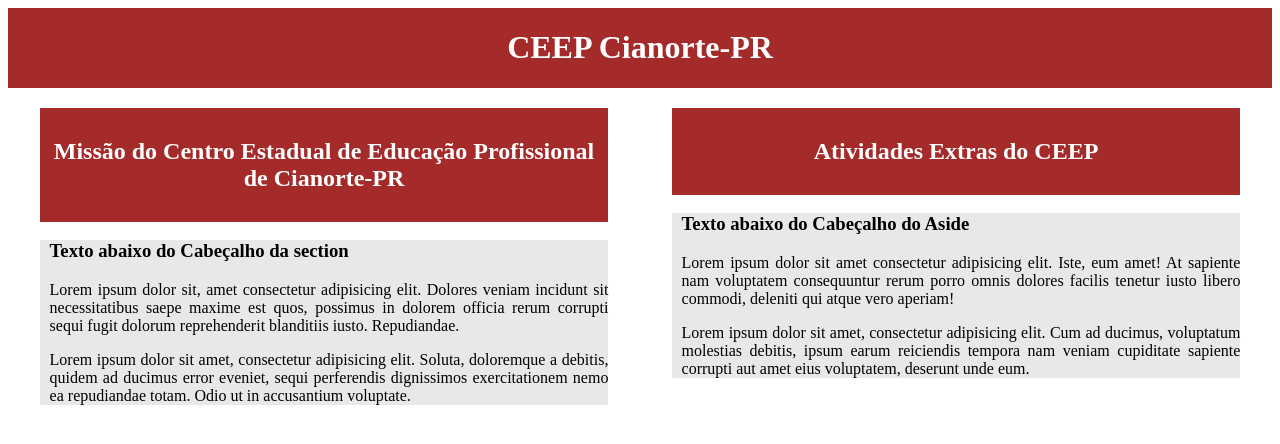
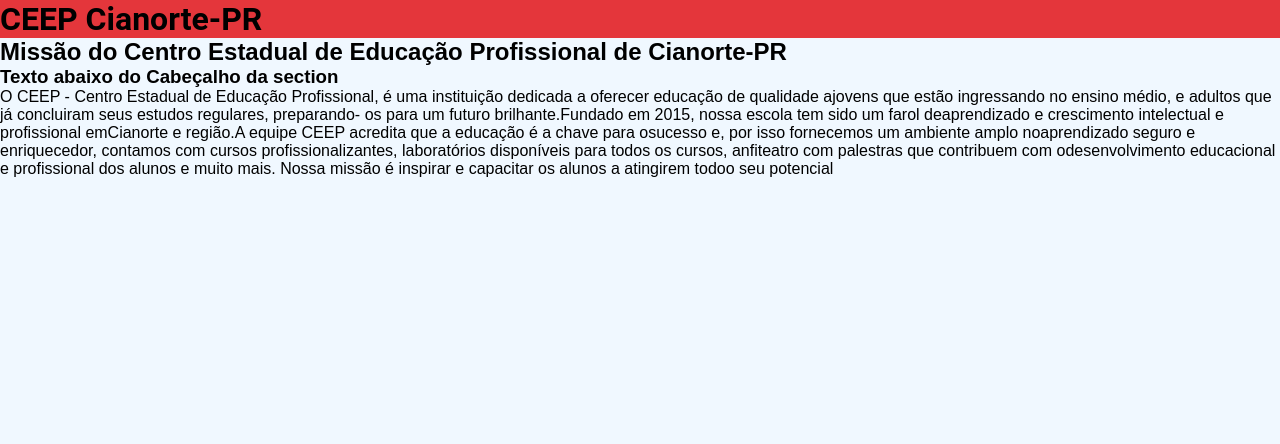
Before and after one commit to Marquesaura/Aula-Denis, a plain HTML site: page sobre.html in a window 1280 px wide. Drawn offline with Linux system fonts and the light colour scheme.

Commit message:
Update sobre.html

```diff
--- a/sobre.html
+++ b/sobre.html
@@ -1,11 +1,13 @@
 <!DOCTYPE html>
 <html lang="pt-br">
+
 <head>
     <meta charset="UTF-8">
     <meta name="viewport" content="width=device-width, initial-scale=1.0">
     <title>Sobre o CEEP Cianorte</title>
-    <link rel="stylesheet" href="sobre.css">
+    <link rel="stylesheet" href="style.css">
 </head>
+
 <body>
 
     <header class="topo">
@@ -13,33 +15,22 @@
     </header>
     <main>
         <section>
-        <header>
                 <h2>Missão do Centro Estadual de Educação Profissional de Cianorte-PR </h2>
-        </header>
             <div>
                 <h3>Texto abaixo do Cabeçalho da section </h3>
-            <p>Lorem ipsum dolor sit, amet consectetur adipisicing elit.
-                Dolores veniam incidunt sit necessitatibus saepe maxime est quos,
-                possimus in dolorem officia rerum corrupti sequi fugit dolorum reprehenderit blanditiis iusto.
-                Repudiandae.</p>
-                <p>Lorem ipsum dolor sit amet, consectetur adipisicing elit. Soluta, doloremque a debitis, quidem ad ducimus error eveniet,
-                    sequi perferendis dignissimos exercitationem nemo ea repudiandae totam. Odio ut in accusantium voluptate.</p>
+                <p>O CEEP - Centro Estadual de Educação Profissional, é uma instituição dedicada a oferecer educação de
+                    qualidade ajovens que estão ingressando no ensino médio, e adultos que já concluiram seus estudos
+                    regulares, preparando- os para um futuro brilhante.Fundado em 2015, nossa escola tem sido um farol
+                    deaprendizado e crescimento intelectual e profissional emCianorte e região.A equipe CEEP acredita
+                    que a educação é a chave para osucesso e, por isso fornecemos um ambiente amplo noaprendizado seguro
+                    e enriquecedor, contamos com cursos profissionalizantes, laboratórios disponíveis para todos os
+                    cursos, anfiteatro com palestras que contribuem com odesenvolvimento educacional e profissional dos
+                    alunos e muito mais. Nossa missão é inspirar e capacitar os alunos a atingirem todoo seu potencial
+                </p>
             </div>
         </section>
-    <aside>
-        <header>
-            <h2> Atividades Extras do CEEP </h2>
-        </header>
-        <div>
-            <h3>Texto abaixo do Cabeçalho do Aside</h3>
-            <p>Lorem ipsum dolor sit amet consectetur adipisicing elit. Iste, eum amet!
-                 At sapiente nam voluptatem consequuntur rerum porro omnis dolores facilis tenetur iusto libero commodi,
-                 deleniti qui atque vero aperiam!</p>
-                 <p>Lorem ipsum dolor sit amet, consectetur adipisicing elit. Cum ad ducimus, voluptatum molestias debitis,
-                     ipsum earum reiciendis tempora nam veniam cupiditate sapiente corrupti aut amet eius voluptatem, deserunt unde eum.</p>
-        </div>
-    </aside>
     </main>
 
 </body>
+
 </html>
```
Lines whose indentation alone changed are shown as unchanged.
